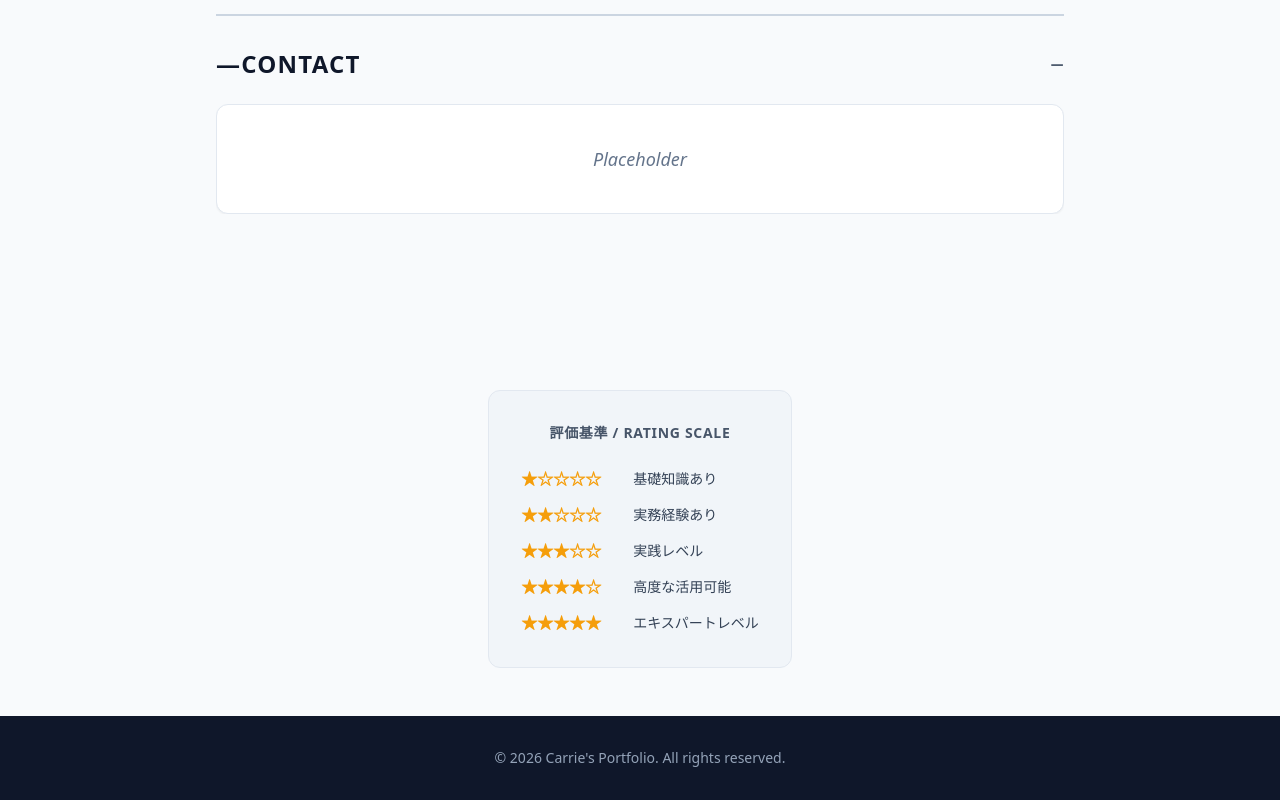
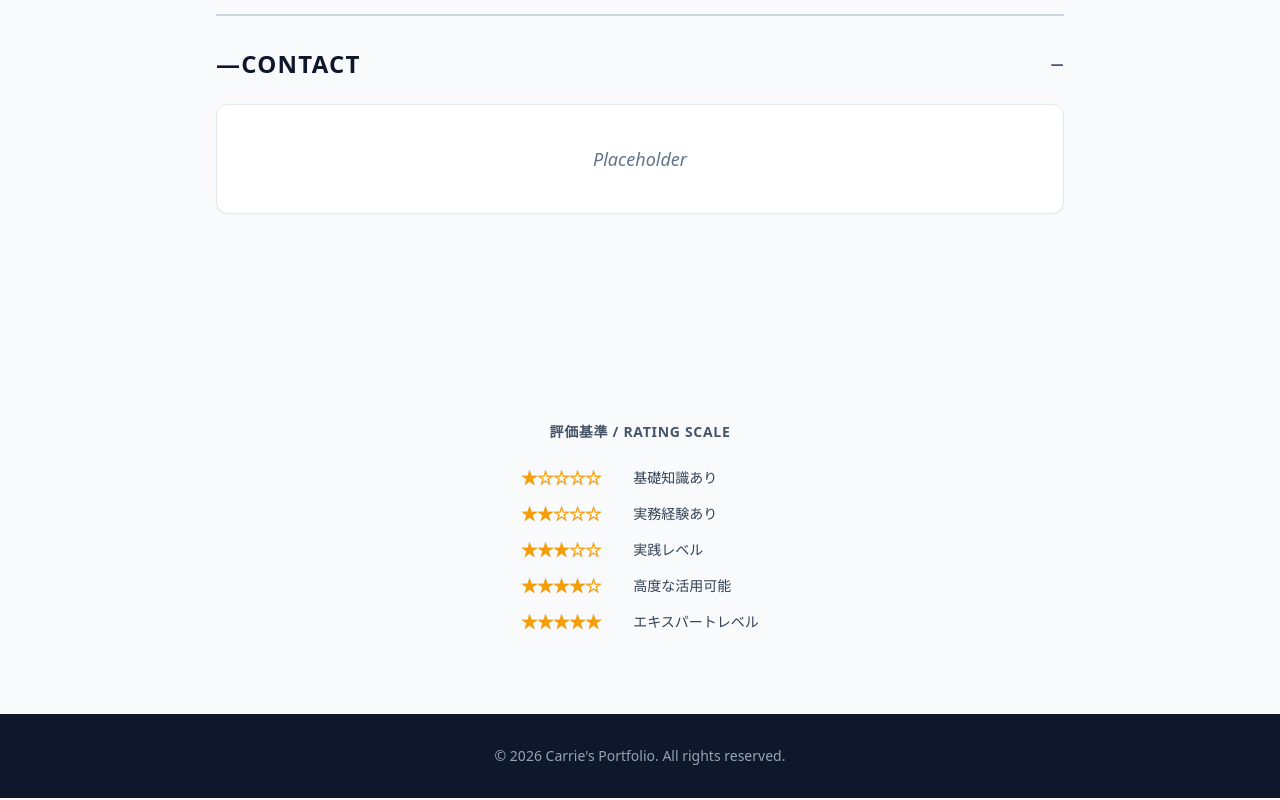
Before and after one commit to i-carrie/i-carrie.github.io, a plain HTML site: page index.html in a window 1280 px wide. Shown: the part 2498-3298 px from the top of the page. Drawn offline with nearby package versions, Linux system fonts and the light colour scheme.

Commit message:
Update index.html

```diff
--- a/index.html
+++ b/index.html
@@ -234,7 +234,7 @@
 
     <!-- Legend (凡例) -->
     <div class="mt-16 mb-12">
-        <div class="bg-slate-100 rounded-xl border border-slate-200 p-8 w-fit mx-auto">
+        <div class="p-8 w-fit mx-auto">
             <h3 class="text-sm font-bold uppercase tracking-wider text-slate-600 mb-6 text-center">評価基準 / Rating Scale</h3>
             <div class="space-y-3 text-slate-700">
                 <div class="flex items-center">
```
